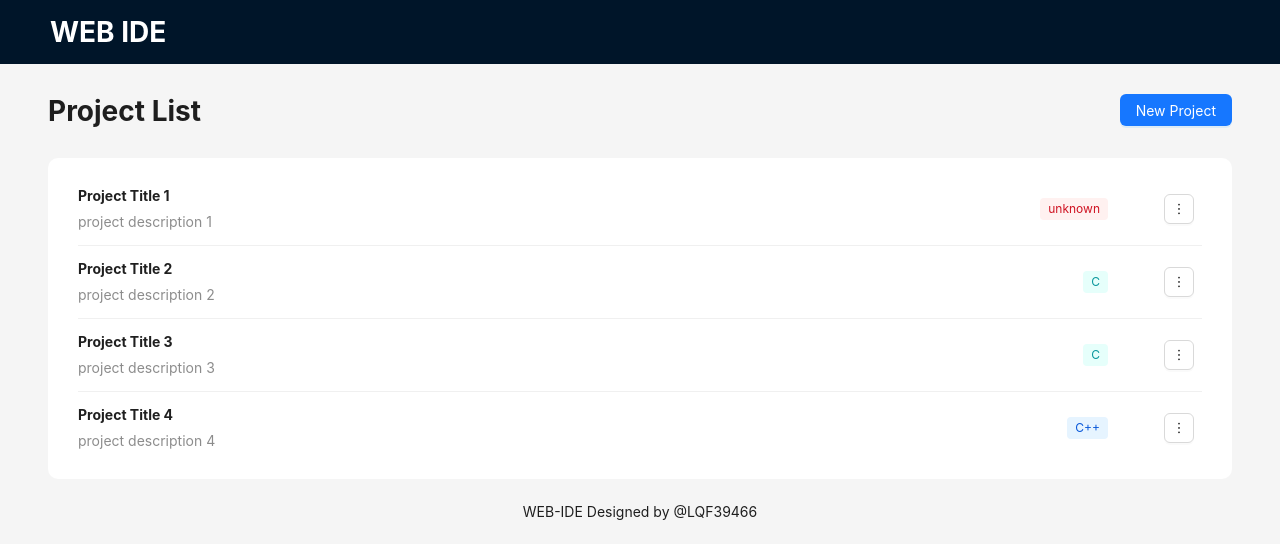
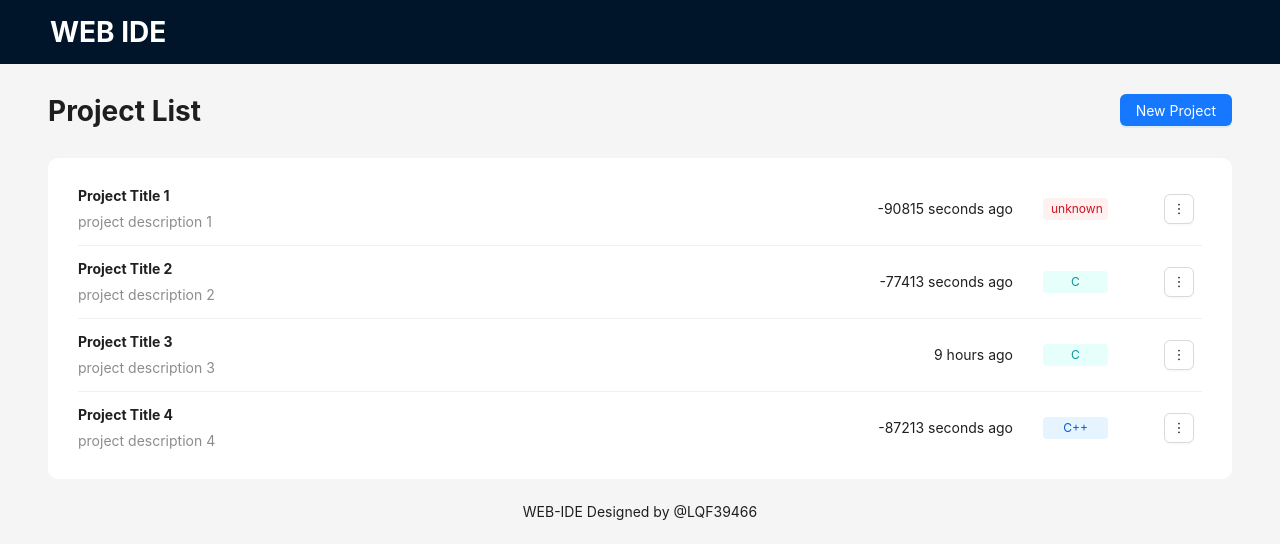
Before and after one commit to LQF39466/web-ide-front, a React (Create React App) app: page / in a window 1280 px wide. Shown: the top 558 px of the page. Built offline with nearby package versions, Linux system fonts and the light colour scheme.

Commit message:
Added time display to project list

```diff
--- a/package.json
+++ b/package.json
@@ -11,6 +11,7 @@
     "@types/react": "^18.2.37",
     "@types/react-dom": "^18.2.15",
     "antd": "^5.13.1",
+    "dayjs": "^1.11.10",
     "react": "^18.2.0",
     "react-dom": "^18.2.0",
     "react-router-dom": "^6.21.3",
--- a/src/pages/MainMenu/components/ProjectList/index.tsx
+++ b/src/pages/MainMenu/components/ProjectList/index.tsx
@@ -2,27 +2,36 @@ import React from "react";
 import {Flex, MenuProps} from "antd";
 import {Button, Dropdown, List, Tag} from "antd";
 import {MoreOutlined, DeleteOutlined, ExportOutlined} from "@ant-design/icons";
+import dayjs from "dayjs";
 
 const data = [
     {
         title: 'Project Title 1',
         description: 'project description 1',
         type: 'JavaScript',
+        createTime: 1703238598000,
+        lastEdit: 1706242000000,
     },
     {
         title: 'Project Title 2',
         description: 'project description 2',
         type: 'C',
+        createTime: 1703438598000,
+        lastEdit: 1706228598000,
     },
     {
         title: 'Project Title 3',
         description: 'project description 3',
         type: 'C',
+        createTime: 1703228598000,
+        lastEdit: 1706138598000,
     },
     {
         title: 'Project Title 4',
         description: 'project description 4',
         type: 'C++',
+        createTime: 1703234598000,
+        lastEdit: 1706238398000,
     },
 ];
 
@@ -31,7 +40,7 @@ const items: MenuProps['items'] = [
         key: '1',
         label: (
             <Flex justify={'space-between'}>
-                <ExportOutlined />
+                <ExportOutlined/>
                 <div style={{marginLeft: '3px'}}>Open</div>
             </Flex>
         ),
@@ -40,7 +49,7 @@ const items: MenuProps['items'] = [
         key: '2',
         label: (
             <Flex justify={'space-between'}>
-                <DeleteOutlined />
+                <DeleteOutlined/>
                 <div style={{marginLeft: '3px'}}>Delete</div>
             </Flex>
         ),
@@ -69,10 +78,24 @@ const LanguageTag: React.FC<{ type: string }> = ({type}) => {
         <Tag
             bordered={false}
             color={languageList.find((element) => element.type === type)?.color}
+            style={{width: '65px', textAlign: 'center', marginLeft: '30px'}}
         >
             {type}
         </Tag>
     )
+}
+
+const TimeDisplay: React.FC<{ timeStamp: number }> = ({timeStamp}) => {
+    const lastEdit = dayjs(timeStamp)
+    const timeDiff = dayjs().diff(lastEdit)
+    if (timeDiff < 60 * 1000)
+        return (<div>{(timeDiff / 1000).toFixed(0)} seconds ago</div>)
+    else if (timeDiff < 3600 * 1000)
+        return (<div>{(timeDiff / 60 / 1000).toFixed(0)} minutes ago</div>)
+    else if (timeDiff < 86400 * 1000)
+        return (<div>{(timeDiff / 24 / 60 / 1000).toFixed(0)} hours ago</div>)
+    else
+        return (<div>{lastEdit.format('MM-DD')}</div>)
 }
 
 const ProjectList: React.FC = () => {
@@ -83,18 +106,23 @@ const ProjectList: React.FC = () => {
                     itemLayout='horizontal'
                     dataSource={data}
                     renderItem={(item) => (
-                        <List.Item actions={[
-                            <Dropdown menu={{ items }} placement={'bottomCenter'}>
-                                <Button style={{height: '30px', width: '30px', padding: '0'}}>
-                                    <MoreOutlined/>
-                                </Button>
-                            </Dropdown>
-                        ]}>
+                        <List.Item
+                            actions={[
+                                <Dropdown menu={{items}} placement={'bottomCenter'}>
+                                    <Button style={{height: '30px', width: '30px', padding: '0'}}>
+                                        <MoreOutlined/>
+                                    </Button>
+                                </Dropdown>
+                            ]}
+                        >
                             <List.Item.Meta
                                 title={<div>{item.title}</div>}
                                 description={<div>{item.description}</div>}
                             />
-                            <LanguageTag type={item.type}/>
+                            <Flex justify={'space-between'}>
+                                <TimeDisplay timeStamp={item.lastEdit}/>
+                                <LanguageTag type={item.type}/>
+                            </Flex>
                         </List.Item>
                     )}
                     style={{padding: '15px 30px'}}
```
Also changed, not shown: 1 other file (tests, documents, lock files or other folders).
